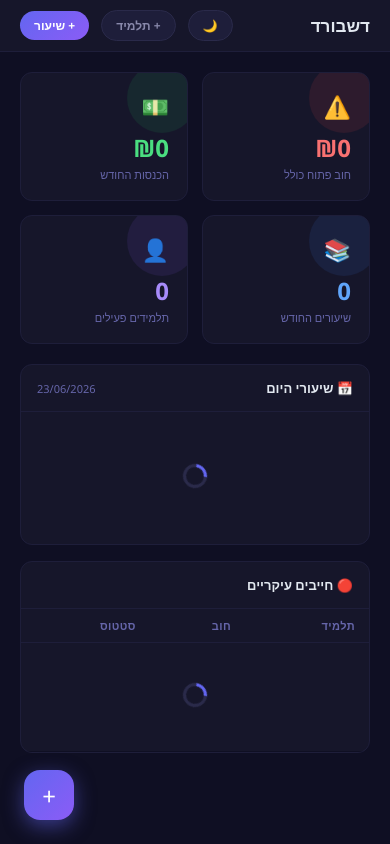
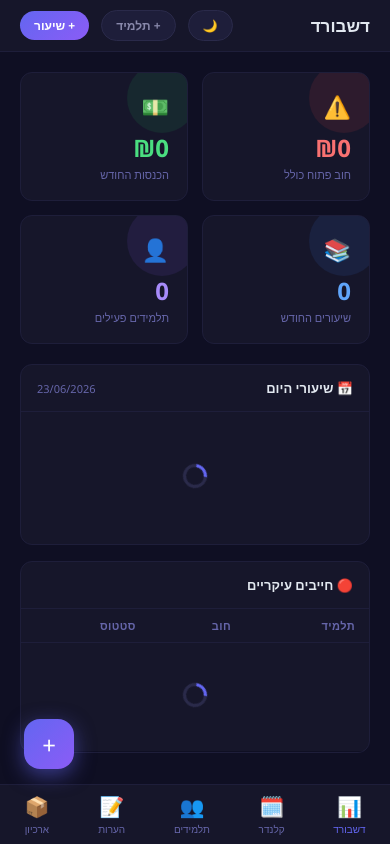
Before and after one commit to bbtt181-ops/Driving-school-NG, a plain HTML site: page index.html in a window 390 px wide. Drawn offline with Linux system fonts and the light colour scheme.

Commit message:
Add mobile bottom navigation

```diff
--- a/index.html
+++ b/index.html
@@ -255,7 +255,14 @@ tr:hover td{background:var(--bg3);cursor:pointer}
   .kpi-row{grid-template-columns:1fr 1fr}
   .dash-grid{grid-template-columns:1fr}
   .form-2{grid-template-columns:1fr}
+  .mobile-nav{display:flex!important}
+  .main{padding-bottom:65px}
+  #fab{bottom:75px}
 }
+.mobile-nav{display:none;position:fixed;bottom:0;left:0;right:0;height:60px;background:var(--bg2);border-top:1px solid var(--border);z-index:100;align-items:center;justify-content:space-around}
+.mobile-nav-item{display:flex;flex-direction:column;align-items:center;gap:2px;cursor:pointer;padding:6px 10px;border-radius:8px;color:var(--text3);font-size:10px;transition:color .15s}
+.mobile-nav-item.active{color:var(--accent)}
+.mobile-nav-item span{font-size:20px}
 </style>
 </head>
 <body>
@@ -362,6 +369,15 @@ tr:hover td{background:var(--bg3);cursor:pointer}
 
 <!-- FAB -->
 <button id="fab" onclick="openAddLesson()">+</button>
+
+<!-- MOBILE NAV -->
+<div class="mobile-nav">
+  <div class="mobile-nav-item active" id="mn-dash" onclick="showPage('dash',this);_setMobileNav('mn-dash')"><span>📊</span>דשבורד</div>
+  <div class="mobile-nav-item" id="mn-cal" onclick="showPage('cal',this);_setMobileNav('mn-cal')"><span>🗓️</span>קלנדר</div>
+  <div class="mobile-nav-item" id="mn-students" onclick="showPage('students',this);_setMobileNav('mn-students')"><span>👥</span>תלמידים</div>
+  <div class="mobile-nav-item" id="mn-notes" onclick="showPage('notes',this);_setMobileNav('mn-notes')"><span>📝</span>הערות</div>
+  <div class="mobile-nav-item" id="mn-archive" onclick="showPage('archive',this);_setMobileNav('mn-archive')"><span>📦</span>ארכיון</div>
+</div>
 
 <!-- REMINDERS -->
 <div id="reminder-wrap"></div>
@@ -1226,6 +1242,7 @@ function _dv(str){const d=_parseDate(str);return d?d.getTime():0;}
 function _dmyFromISO(iso){if(!iso)return'';const[y,m,d]=iso.split('-');return`${d}/${m}/${y}`;}
 function _isoFromDmy(dmy){if(!dmy)return'';const[d,m,y]=dmy.split('/');return`${y}-${m}-${d}`;}
 function _showErr(id,msg){const el=document.getElementById(id);el.textContent=msg;el.classList.add('show');}
+function _setMobileNav(activeId){document.querySelectorAll('.mobile-nav-item').forEach(el=>el.classList.remove('active'));const el=document.getElementById(activeId);if(el)el.classList.add('active');}
 
 // ════════════════════════════════════════
 // NOTES
```
